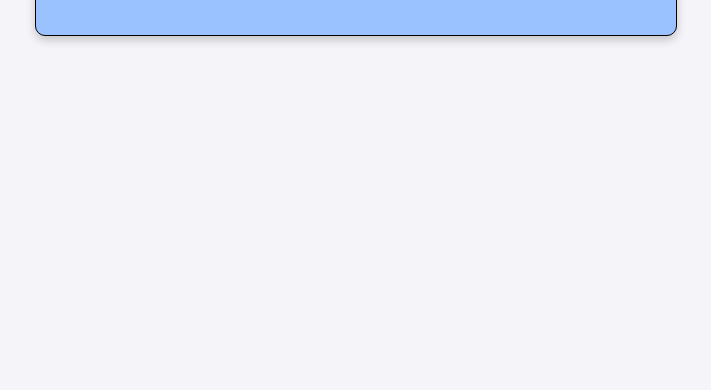
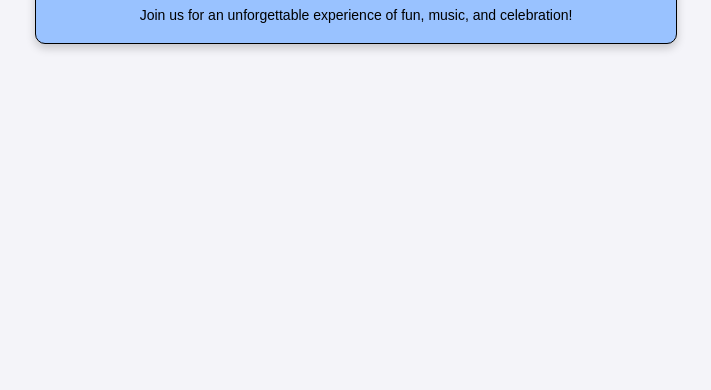
Before and after one commit to tejaswini412/Ticket-demo-icp10, a plain HTML site: page index.html in a window 1280 px wide. Shown: the part 410-800 px from the top of the page, without its empty margins (284-995 px from the left). Drawn offline with Linux system fonts and the light colour scheme.

Commit message:
sentence added above event

```diff
--- a/index.html
+++ b/index.html
@@ -39,6 +39,9 @@
             margin-bottom: 10px;
             font-family: cursive;
         }
+        .sentence {
+                font-size: 14px;
+            }
 
     </style>
 </head>
@@ -47,6 +50,7 @@
     <div class="ticket">
         <img class="logo" src="./img/logo.jpg" alt="College Logo">
         <div class="event-name"><i>UDAAN-2K25</i></div>
+        <div class="sentence">Join us for an unforgettable experience of fun, music, and celebration!</div>
       </div>
 
 </body>
```
